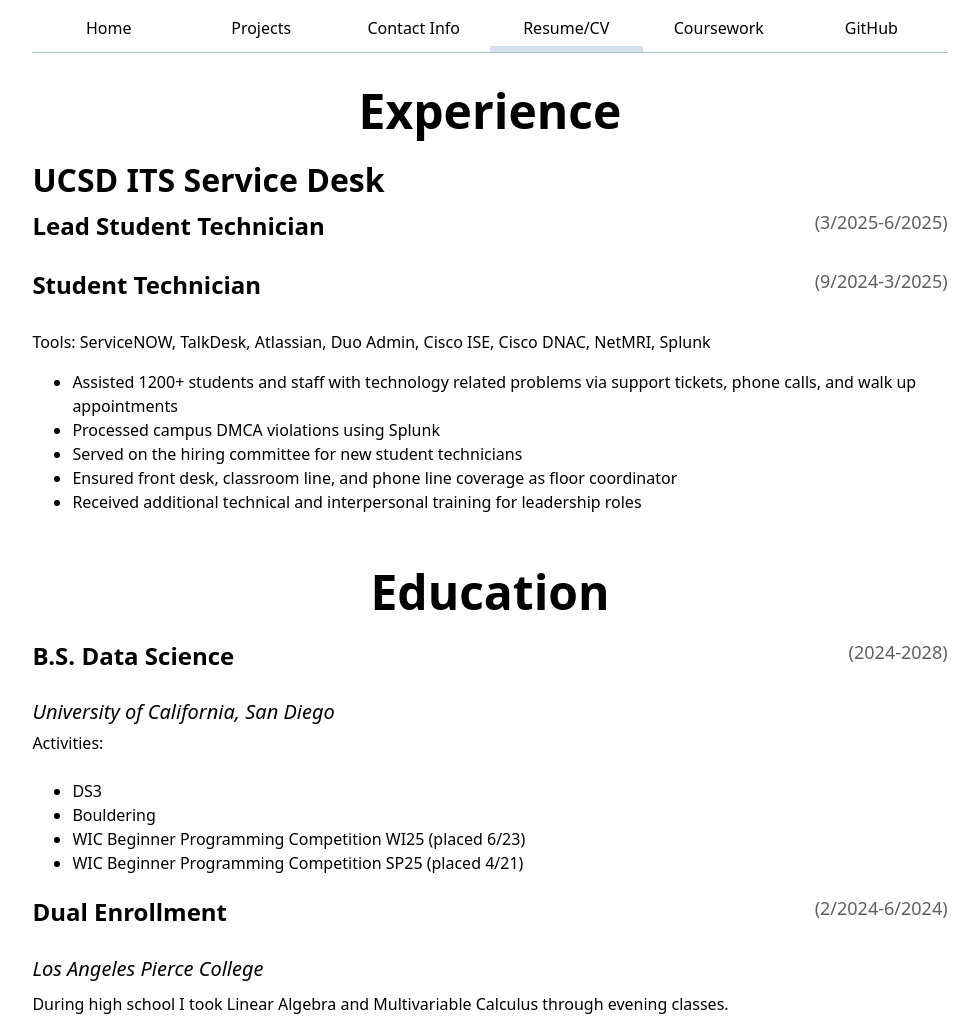
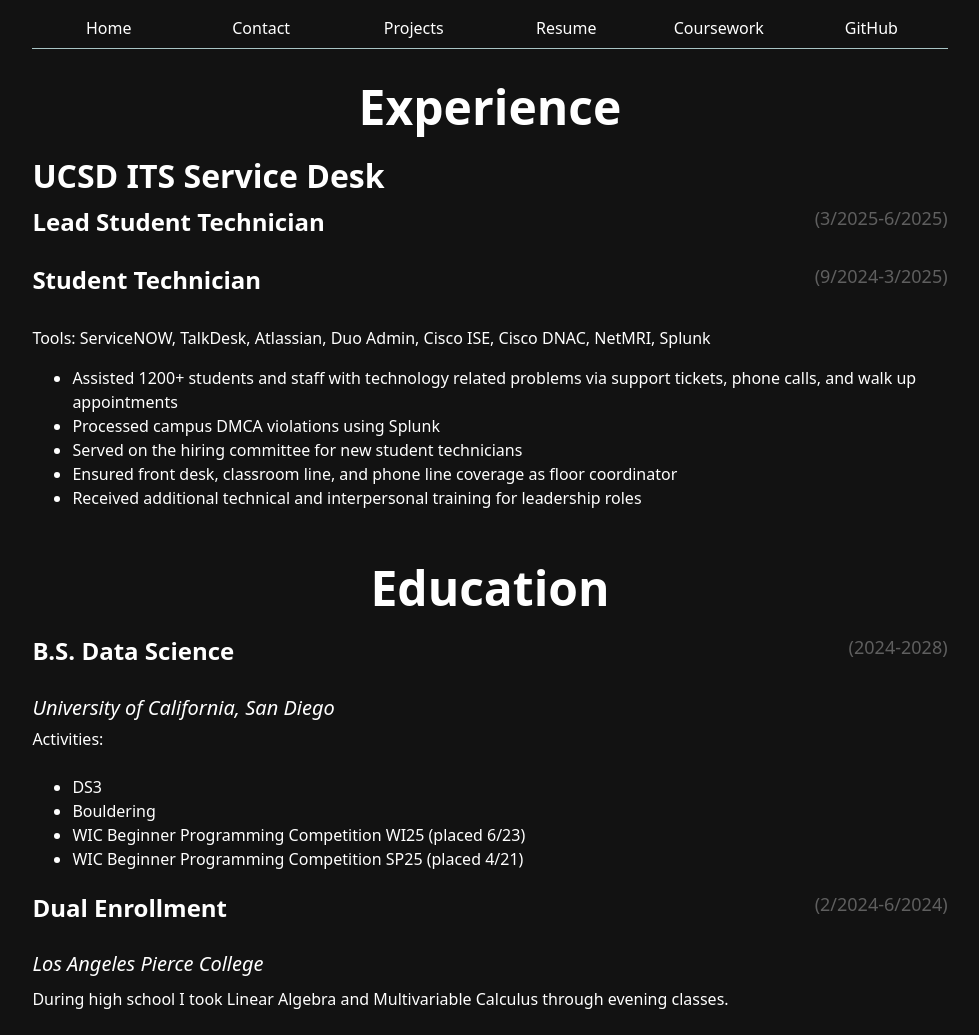
Before and after one commit to ICharmU/portfolio, a plain HTML site: page cv/index.html in a window 1280 px wide. Shown: the top 1035 px of the page, without its empty margins (150-1129 px from the left). Drawn offline with Linux system fonts and the light colour scheme.

Commit message:
add dark mode
add javascript for navbar template, testing dark mode

```diff
--- a/cv/cv_style.css
+++ b/cv/cv_style.css
@@ -2,7 +2,6 @@
 
 body {
   padding-bottom: 50px;
-  margin-top: 8px;
 }
 
 section {
--- a/cv/index.html
+++ b/cv/index.html
@@ -7,14 +7,6 @@
   <link rel="stylesheet" href="cv_style.css">
 </head>
 <body>
-  <nav>
-    <a href="../index.html">Home</a>
-    <a href="../projects/index.html">Projects</a>
-    <a href="../contact/index.html">Contact Info</a>
-    <a href="#" class="current">Resume/CV</a>
-    <a href="../coursework/index.html">Coursework</a>
-    <a href="https://github.com/ICharmU" target="_blank">GitHub</a>
-  </nav>
   <!-- <h1>Resume/CV</h1> -->
   <section class="resume">
     <!-- <header>
@@ -91,8 +83,6 @@
       </article>
     </article>
   </section>
-
-
-
+<script src="../global.js"></script>
 </body>
 </html>
--- /dev/null
+++ b/global.js
@@ -0,0 +1,34 @@
+let pages = [
+    {url: "", title: "Home"},
+    {url: "contact/", title: "Contact"},
+    {url: "projects/", title: "Projects"},
+    {url: "cv/", title: "Resume"},
+    {url: "coursework/", title: "Coursework"},
+    {url: "https://github.com/ICharmU", title: "GitHub"},
+];
+
+let nav = document.createElement("nav");
+document.body.prepend(nav);
+
+for (let p of pages) {
+    let url = p.url;
+    let title = p.title;
+    const BASE_PATH = (location.hostname === "localhost" || location.hostname === "127.0.0.1") ? "/" : "/portfolio/";
+    url = !url.startsWith("http") ? BASE_PATH + url : url;
+    let a = document.createElement("a");
+    a.href = url;
+    a.textContent = title;
+    nav.append(a);
+
+    a.classList.toggle(
+        "current",
+        a.host === location.host && a.pathname === location.pathname,
+    );
+
+    a.target = "_blank";
+    a.toggleAttribute(
+        "target",
+        a.host !== location.host,
+    );
+
+}
--- a/style.css
+++ b/style.css
@@ -6,6 +6,7 @@
 :root {
   --color-accent: oklch(0.4667 0.2089 275);
   --background-color-accent: oklch(0.939 0.0326 275);
+  color-scheme: dark;
 }
 
 h1 {
@@ -22,6 +23,7 @@
   font: 100%/1.5 system-ui;
   max-width: 100ch;
   margin-inline: max(1em, (100% - 100ch) / 2);
+  margin-top: 8px;
 }
 
 img {
```
Also changed, not shown: contact/index.html (+1 -8 lines), coursework/index.html (+1 -8 lines), index.html (+4 -3 lines), projects/index.html (+1 -8 lines).
